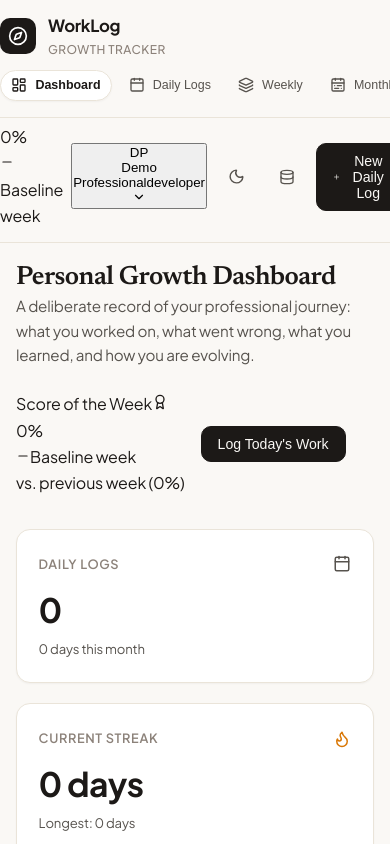
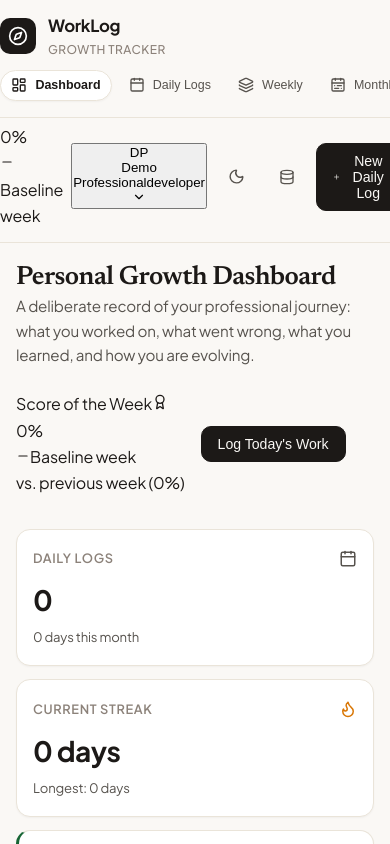
Before and after one commit to bezawit-berhanu/worklogapp, a React (Vite) app: page / in a window 390 px wide. Both pictures are taken after a click on the button "1-Click Login". Shown: the top 844 px of the page. Built offline with nearby package versions, Linux system fonts and the light colour scheme; no server answers.

Commit message:
style(responsive): make metric cards grid dynamically adapt across desktop, tablet, and mobile

```diff
--- a/src/index.css
+++ b/src/index.css
@@ -973,6 +973,12 @@ p:last-child {
   .page-title {
     font-size: 1.65rem;
   }
+
+  .stats-grid {
+    grid-template-columns: repeat(2, 1fr);
+    gap: 1rem;
+    margin-bottom: 1.75rem;
+  }
 }
 
 @media (max-width: 480px) {
@@ -992,4 +998,18 @@ p:last-child {
   .nav-actions {
     gap: 0.5rem;
   }
+
+  .stats-grid {
+    grid-template-columns: 1fr;
+    gap: 0.85rem;
+    margin-bottom: 1.5rem;
+  }
+
+  .stat-card {
+    padding: 1.15rem 1rem;
+  }
+
+  .stat-value {
+    font-size: 1.75rem;
+  }
 }
```
